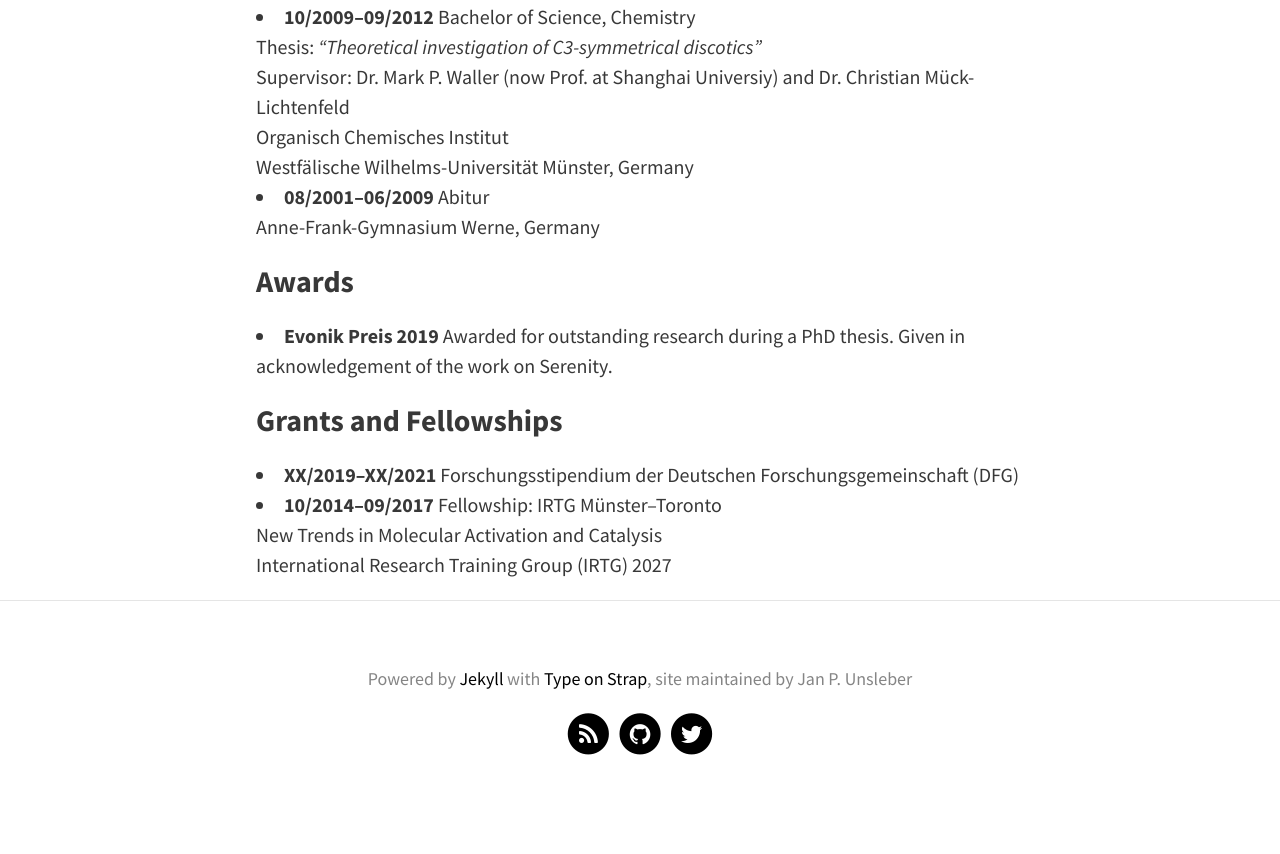
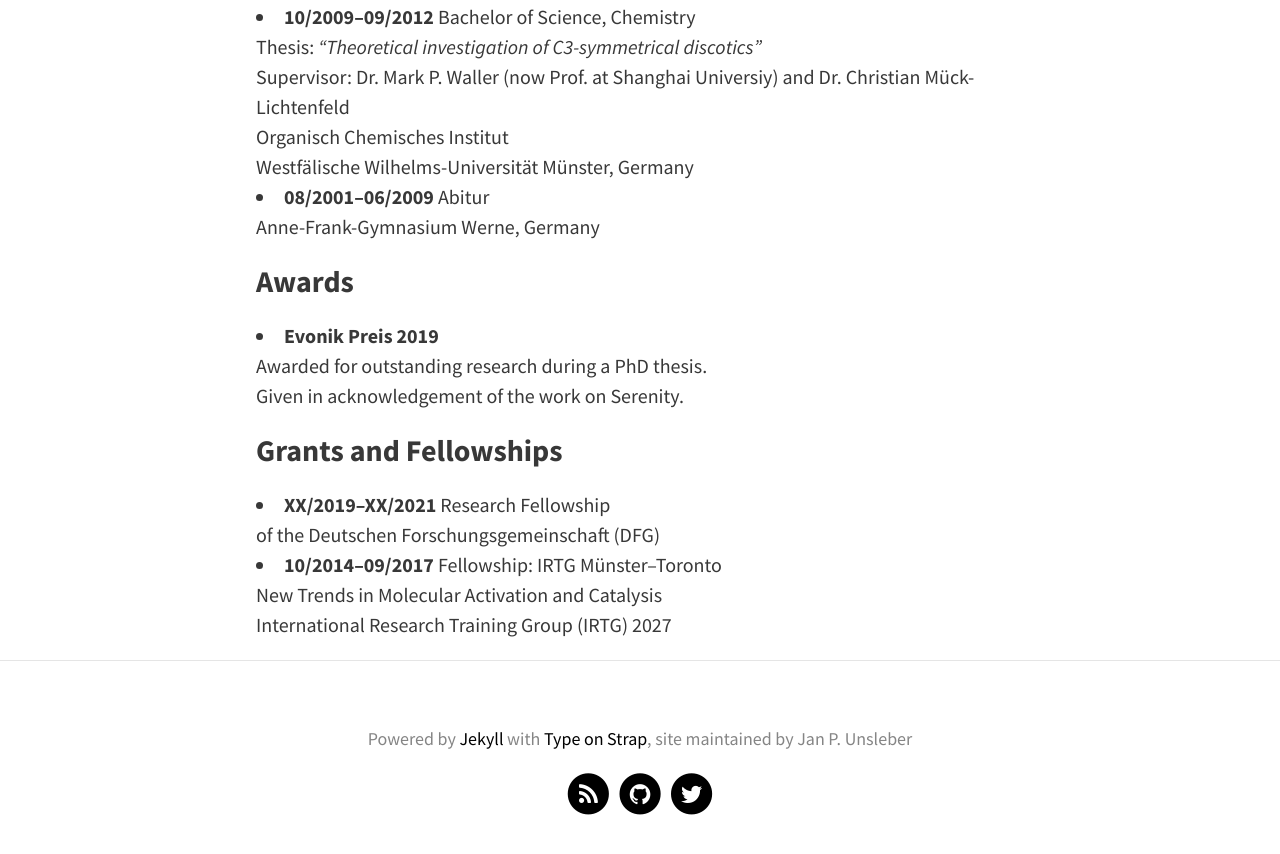
Before and after one commit to nabbelbabbel/nabbelbabbel.github.io, a Jekyll site: the page built from pages/cv.md, in a window 1280 px wide and 900 px high, scrolled down 1334 px. Shown: the top 854 px of the window. Built offline with Jekyll 4.4.1, drawn with Linux system fonts in a browser that asks for light colours.

Commit message:
Update cv.md

```diff
--- a/pages/cv.md
+++ b/pages/cv.md
@@ -40,11 +40,12 @@ Westfälische Wilhelms-Universität Münster, Germany
 - **08/2001--06/2009** Abitur
 Anne-Frank-Gymnasium Werne, Germany
 ### Awards
-- **Evonik Preis 2019** Awarded for outstanding research during a PhD thesis.
+- **Evonik Preis 2019**
+Awarded for outstanding research during a PhD thesis.
 Given in acknowledgement of the work on Serenity.
 ### Grants and Fellowships
-- **XX/2019--XX/2021** Forschungsstipendium der
-Deutschen Forschungsgemeinschaft (DFG)
+- **XX/2019--XX/2021** Research Fellowship
+of the Deutschen Forschungsgemeinschaft (DFG)
 - **10/2014--09/2017** Fellowship: IRTG Münster--Toronto
 New Trends in Molecular Activation and Catalysis
 International Research Training Group (IRTG) 2027
```
